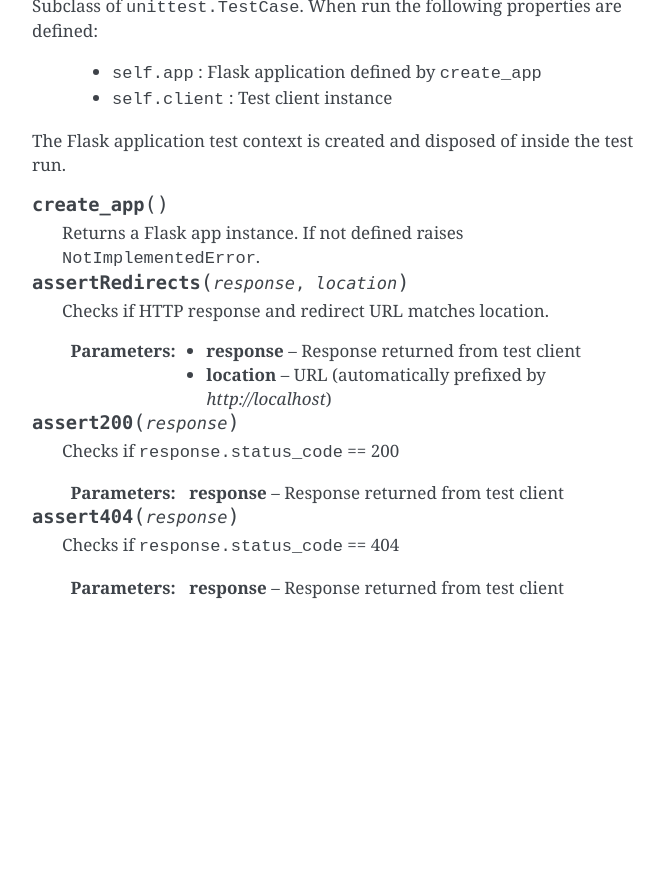
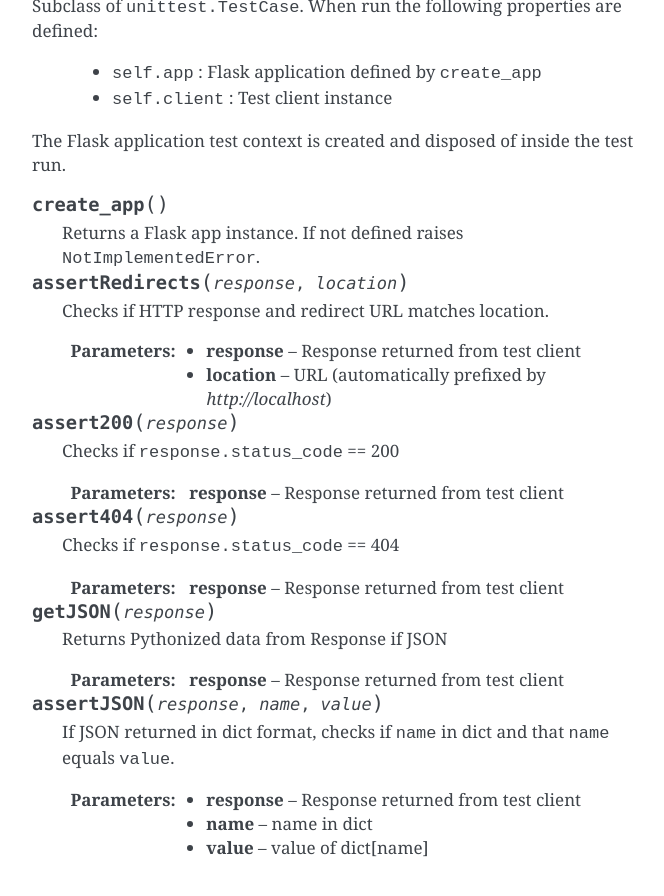
Before and after one commit to jarus/flask-testing, a Sphinx documentation site: the page built from docs/index.rst, in a window 1280 px wide and 900 px high, scrolled down 1278 px. Shown: the top 896 px of the window, without its empty margins (318-982 px from the left). Built offline with Sphinx 7.4.7, drawn with Linux system fonts in a browser that asks for light colours; before the commit the page ends 1918 px from its top, so only the background shows below that.

Commit message:
doc changes

```diff
--- a/docs/index.rst
+++ b/docs/index.rst
@@ -88,5 +88,20 @@ API
 
         :param response: Response returned from test client
 
+    .. method:: getJSON(response)
+
+        Returns Pythonized data from Response if JSON
+
+        :param response: Response returned from test client
+
+    .. method:: assertJSON(response, name, value)
+
+        If JSON returned in dict format, checks if ``name`` in dict and
+        that ``name`` equals ``value``.
+
+        :param response: Response returned from test client
+        :param name: name in dict
+        :param value: value of dict[name]
+
 .. _Flask: http://flask.pocoo.org
 .. _Bitbucket: http://bitbucket.org/danjac/flask-testing
```
